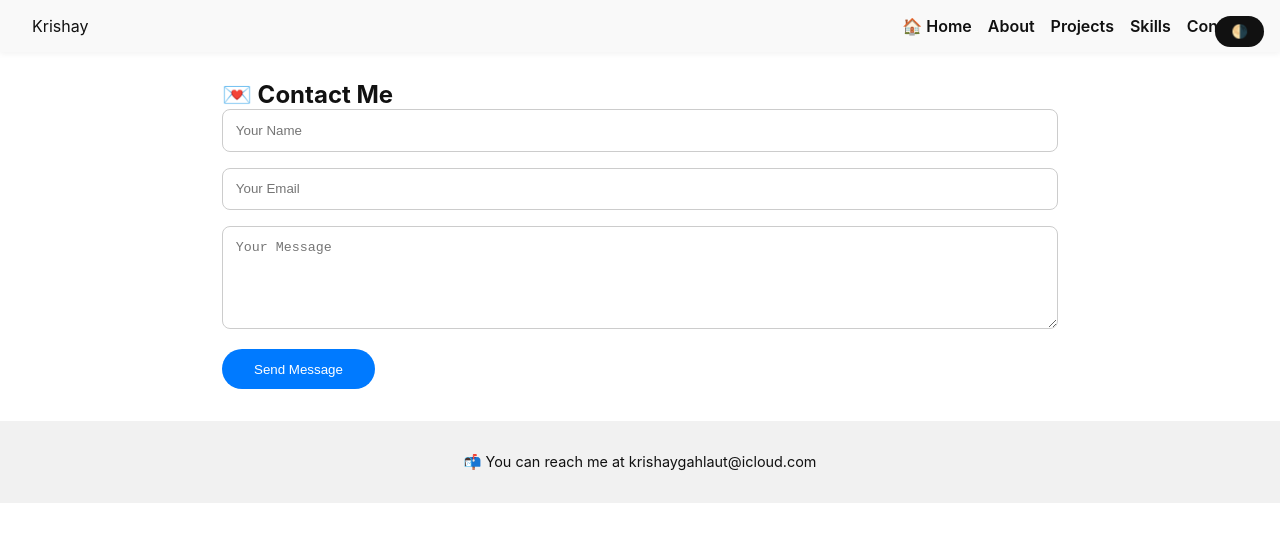
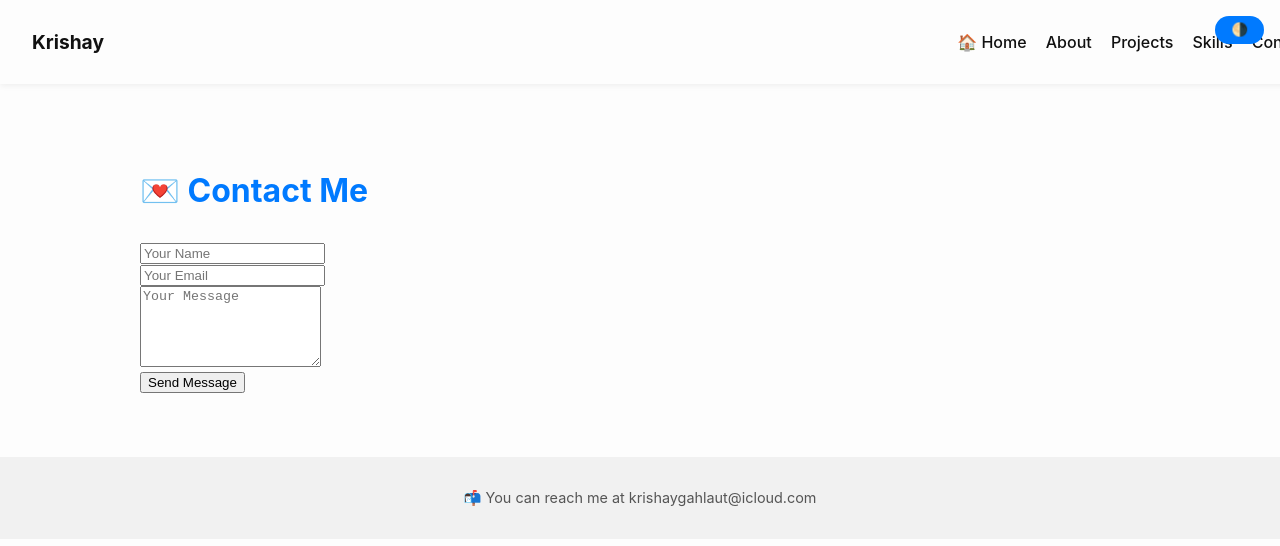
Before and after one commit to krishaygahlaut/krishaygahlaut.github.io, a plain HTML site: page contact.html in a window 1280 px wide. Drawn offline with Linux system fonts and the light colour scheme.

Commit message:
✅ Finalized professional portfolio with skills, z-index fix, charts

```diff
--- a/global.css
+++ b/global.css
@@ -1,75 +1,133 @@
-* { margin: 0; padding: 0; box-sizing: border-box; }
+/* global.css */
+
+:root {
+    --primary-color: #007aff;
+    --text-color: #111;
+    --bg-color: #fdfdfd;
+    --card-bg: #f5f5f5;
+    --footer-bg: #f1f1f1;
+    --link-color: #007aff;
+  }
+
+  body.dark-mode {
+    --text-color: #f1f1f1;
+    --bg-color: #111;
+    --card-bg: #1e1e1e;
+    --footer-bg: #1a1a1a;
+    --link-color: #66bfff;
+  }
+
   body {
     font-family: 'Inter', sans-serif;
-  background: #fff;
-  color: #111;
+    background: var(--bg-color);
+    color: var(--text-color);
+    margin: 0;
+    padding-top: 80px;
     scroll-behavior: smooth;
   }
-.dark-mode {
-  background: #111;
-  color: #f1f1f1;
-}
+
   nav {
     position: fixed;
-  top: 0; width: 100%;
-  background: #f9f9f9;
+    top: 0;
+    width: 100%;
+    background: var(--bg-color);
+    box-shadow: 0 2px 6px rgba(0,0,0,0.06);
     padding: 1rem 2rem;
     display: flex;
     justify-content: space-between;
-  box-shadow: 0 2px 6px rgba(0,0,0,0.05);
-  z-index: 10;
+    align-items: center;
+    z-index: 1000;
   }
+
+  nav .logo {
+    font-weight: bold;
+    font-size: 1.2rem;
+  }
+
   nav ul {
+    list-style: none;
     display: flex;
-  list-style: none;
-  gap: 1rem;
+    gap: 1.2rem;
   }
-nav a {
+
+  nav ul li a {
     text-decoration: none;
-  color: inherit;
-  font-weight: 600;
+    color: var(--text-color);
+    font-weight: 500;
+    transition: color 0.3s ease;
   }
-header, section {
-  padding: 5rem 2rem 2rem;
-  max-width: 900px;
+
+  nav ul li a:hover {
+    color: var(--primary-color);
+  }
+
+  .toggle {
+    position: fixed;
+    top: 1rem;
+    right: 1rem;
+    padding: 0.4rem 1rem;
+    border: none;
+    background: var(--primary-color);
+    color: #fff;
+    border-radius: 20px;
+    cursor: pointer;
+    font-weight: 500;
+    z-index: 1001;
+  }
+
+  section {
+    padding: 4rem 2rem;
+    max-width: 1000px;
     margin: auto;
   }
-.toggle {
-  position: fixed;
-  right: 1rem;
-  top: 1rem;
-  background: #111;
-  color: #fff;
-  padding: 0.5rem 1rem;
-  border: none;
-  border-radius: 20px;
-  cursor: pointer;
-  z-index: 11;
+
+  h1 {
+    font-size: 3rem;
+    font-weight: 700;
+    margin: 0;
   }
+
+  h2 {
+    font-size: 2rem;
+    margin-bottom: 2rem;
+    color: var(--primary-color);
+  }
+
+  p {
+    margin-top: 0.5rem;
+    color: var(--text-color);
+  }
+
+  .project, .card {
+    background: var(--card-bg);
+    padding: 1.5rem;
+    border-radius: 12px;
+    margin-bottom: 2rem;
+    box-shadow: 0 2px 6px rgba(0,0,0,0.05);
+    transition: 0.3s ease;
+  }
+
+  .project:hover, .card:hover {
+    transform: translateY(-5px);
+    box-shadow: 0 10px 20px rgba(0,0,0,0.1);
+  }
+
   footer {
+    background: var(--footer-bg);
+    color: #555;
     text-align: center;
     padding: 2rem;
     font-size: 0.9rem;
-  background: #f1f1f1;
   }
+
   .chart-container {
     display: flex;
+    justify-content: center;
     flex-wrap: wrap;
-  justify-content: space-around;
     gap: 2rem;
+    margin-top: 2rem;
   }
-form input, form textarea {
-  width: 100%;
-  margin-bottom: 1rem;
-  padding: 0.8rem;
-  border-radius: 8px;
-  border: 1px solid #ccc;
+
+  .chart-box {
+    text-align: center;
   }
-form button {
-  background: #007aff;
-  color: white;
-  border: none;
-  padding: 0.8rem 2rem;
-  border-radius: 20px;
-  cursor: pointer;
-}
```
Lines whose indentation alone changed are shown as unchanged.
